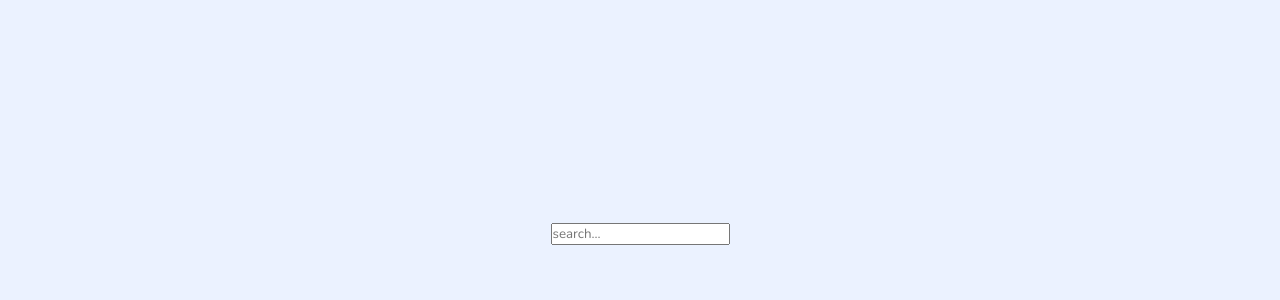
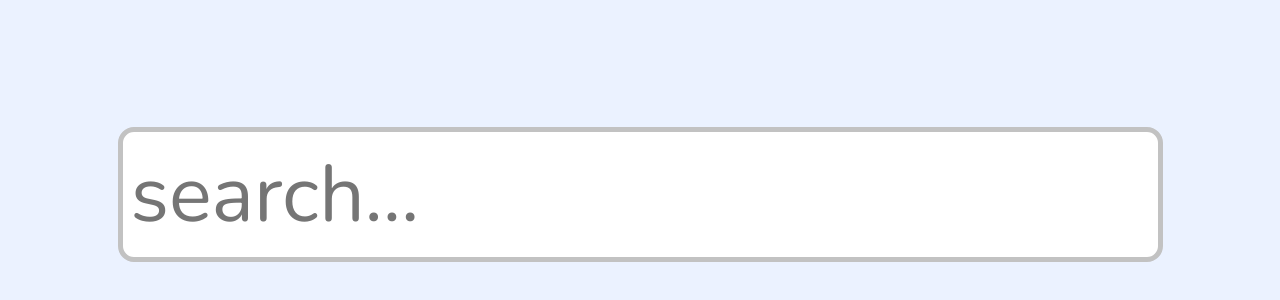
Before and after one commit to dev-one-company/input-auto-complete, a React (Create React App) app: page / in a window 1280 px wide. Shown: the part 166-466 px from the top of the page. Built offline with nearby package versions, Linux system fonts and the light colour scheme.

Commit message:
add input usage example

```diff
--- a/src/App.tsx
+++ b/src/App.tsx
@@ -1,13 +1,6 @@
 import React from "react";
-
-import { AutoCompleteInput } from "./components/AutoCompleteInput";
+import { Ex1 } from "./examples/Ex1";
 
 export const App: React.FC = () => {
-  return (
-    <AutoCompleteInput
-      placeholder="search..."
-      clearOnEnter
-      initialSuggestions={["autocomplete", "words", "test", "with space"]}
-    />
-  );
+  return <Ex1 />;
 };
--- /dev/null
+++ b/src/examples/Ex1/index.tsx
@@ -0,0 +1,21 @@
+import React, { useState } from "react";
+
+import { AutoCompleteInput } from "../../components/AutoCompleteInput";
+
+import "./styles.css";
+
+export const Ex1: React.FC = () => {
+  const [value, setValue] = useState("");
+
+  return (
+    <>
+      <AutoCompleteInput
+        initialValue={value}
+        onChangeText={setValue}
+        clearOnEnter
+        placeholder="search..."
+      />
+      <p>{value}</p>
+    </>
+  );
+};
--- /dev/null
+++ b/src/examples/Ex1/styles.css
@@ -0,0 +1,27 @@
+input {
+  font-size: 5rem;
+  color: #3d4047;
+  padding: 0.5rem;
+  border-radius: 1rem;
+  border: 5px solid #c2c2c2;
+  outline: none;
+  transition: all 250ms linear;
+}
+
+input:focus {
+  border-color: #497df5;
+}
+
+input::selection {
+  background: #497df5;
+  color: #f0f0f0;
+}
+
+p {
+  font-size: 3rem;
+  color: #3d4047;
+  margin-top: 2rem;
+  height: 3rem;
+  max-width: 1000px;
+  text-align: center;
+}
```
